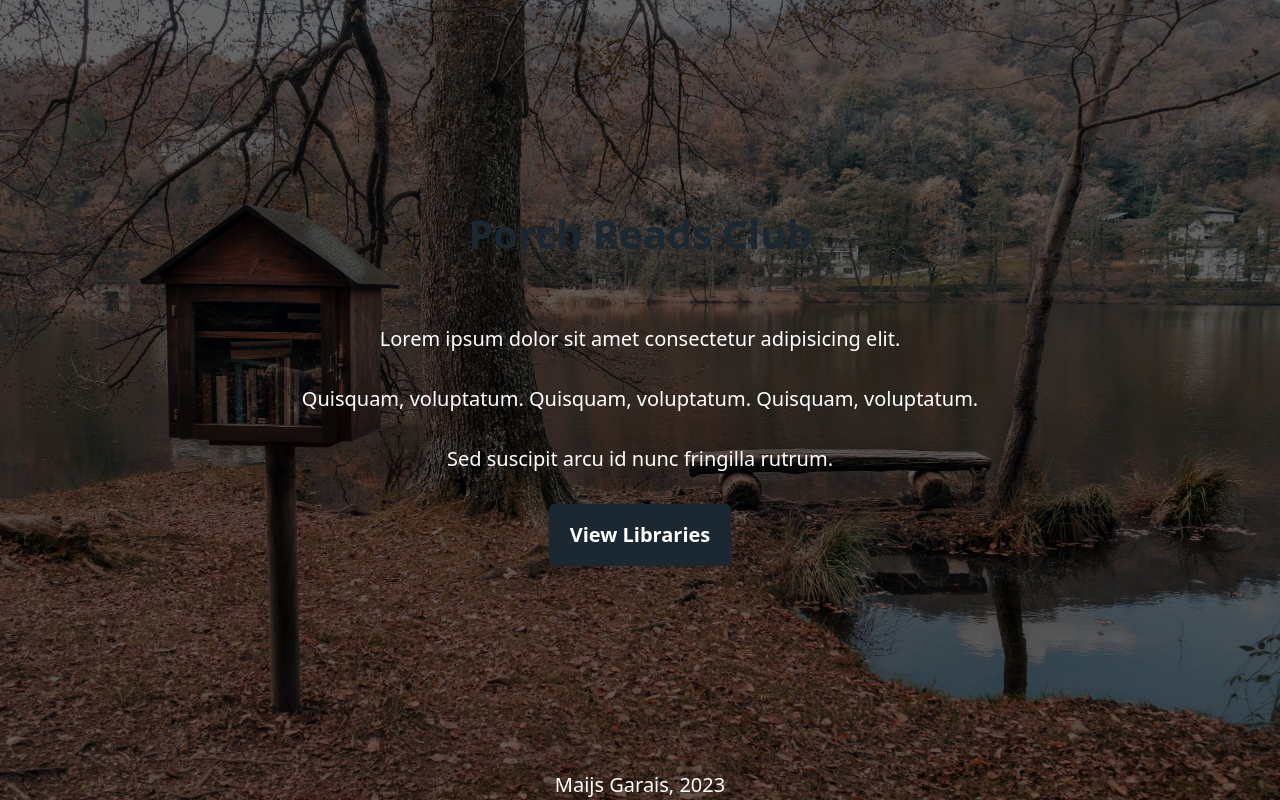
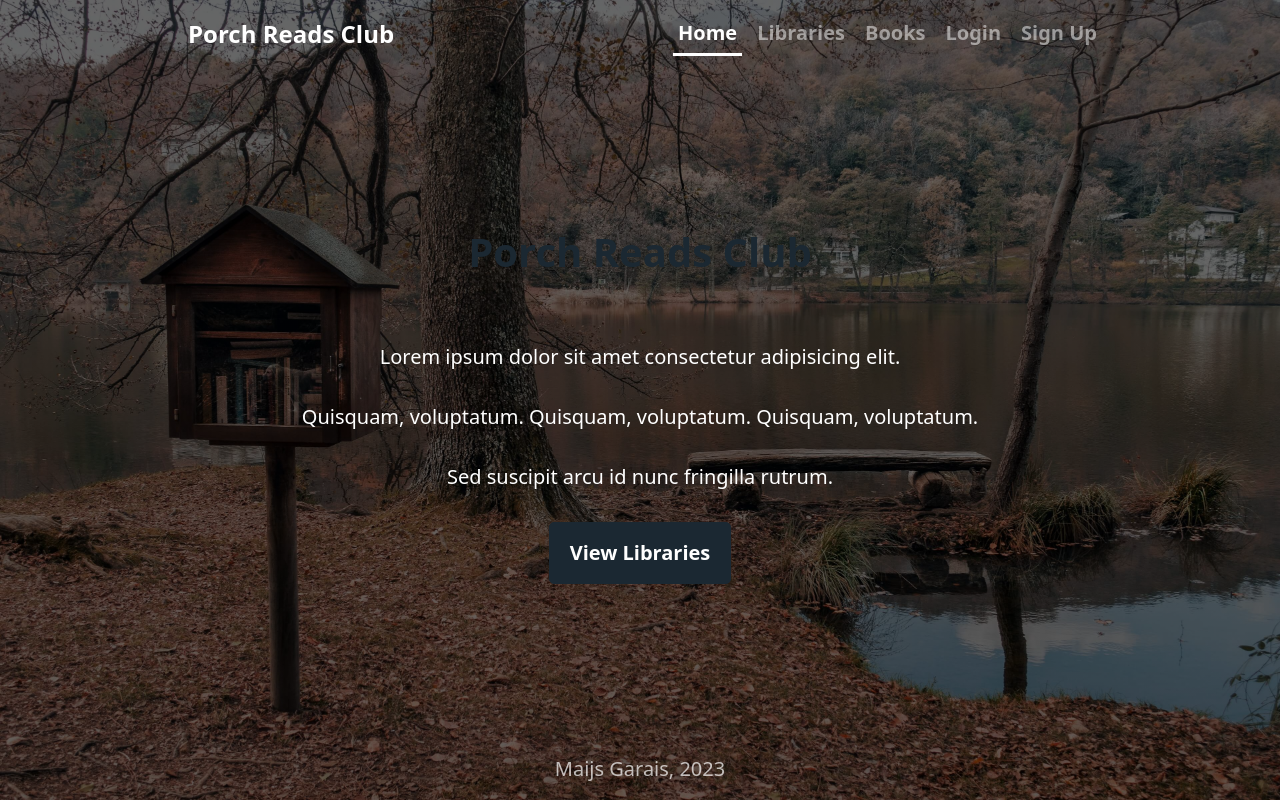
Before and after one commit to coyotiv-sose/graduation-project-mai-soup, a Vue app in the folder frontend/: page / in a window 1280 px wide. Built offline with nearby package versions, Linux system fonts and the light colour scheme; no server answers.

Commit message:
style home navbar

```diff
--- a/frontend/src/views/HomeView.vue
+++ b/frontend/src/views/HomeView.vue
@@ -1,5 +1,16 @@
 <template>
   <div class="bg">
+    <div class="container">
+      <header>
+        <span class="title">Porch Reads Club</span>
+        <nav>
+          <a href="#" class="active">Home</a>
+          <a href="#">Libraries</a>
+          <a href="#">Books</a>
+          <a href="#">Login</a>
+          <a href="#">Sign Up</a>
+        </nav>
+      </header>
       <main>
         <h1>Porch Reads Club</h1>
         <p>Lorem ipsum dolor sit amet consectetur adipisicing elit.</p>
@@ -8,6 +19,7 @@
         <a href="#" role="button" class="contrast action-btn">View Libraries</a>
       </main>
       <footer>Maijs Garais, 2023</footer>
+    </div>
   </div>
 </template>
 
@@ -27,6 +39,15 @@
   text-align: center;
   color: white;
 
+  .container {
+    flex: 1;
+    display: flex;
+    flex-direction: column;
+    justify-content: space-between;
+    align-items: center;
+    padding-top: 16px;
+    padding-bottom: 16px;
+
     .action-btn {
       font-weight: 700;
       transition: transform 0.4s;
@@ -36,13 +57,49 @@
       }
     }
 
-  footer,
-  main {
+    header {
+      margin-bottom: auto;
+      display: flex;
+      justify-content: space-between;
+      align-items: center;
+      width: 80%;
+
+      .title {
+        font-size: 1.2rem;
+        font-weight: 700;
+      }
+
+      nav {
+        a {
+          color: rgba(255, 255, 255, 0.5);
+          padding: 0.25rem;
+          text-decoration: none;
+          transition: border-bottom-color 0.4s;
+          border-bottom: 0.15rem solid transparent;
+          border-radius: 0;
+          margin-left: 1rem;
+          font-weight: 700;
+        }
+
+        a:hover {
+          border-bottom-color: rgba(255, 255, 255, 0.5);
+        }
+
+        a.active {
+          color: white;
+          border-bottom-color: white;
+        }
+      }
+    }
+
+    footer {
       margin-top: auto;
+      color: rgba(255, 255, 255, 0.7);
     }
 
     p {
       color: white;
     }
   }
+}
 </style>
```
Lines whose indentation alone changed are shown as unchanged.
